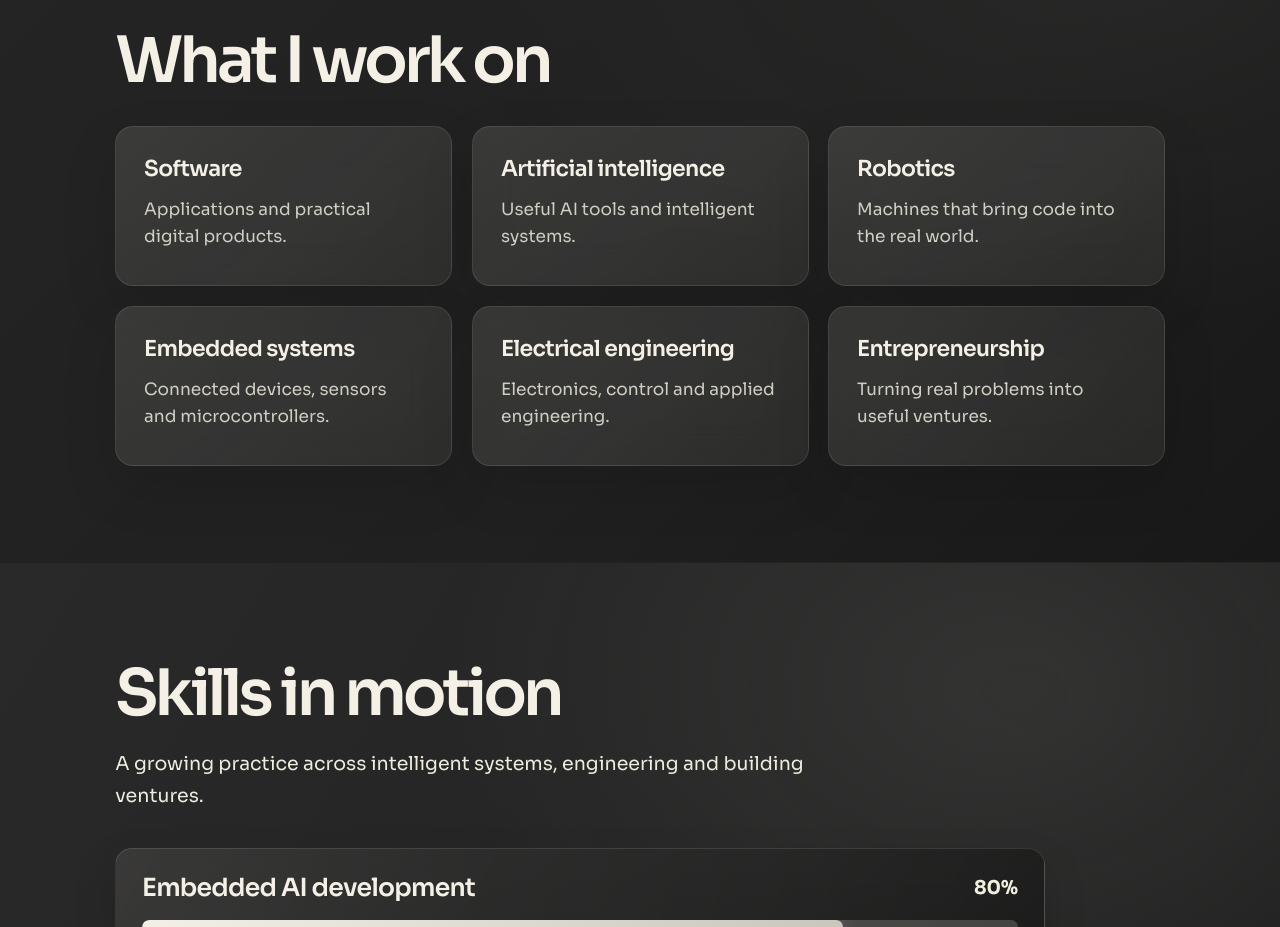
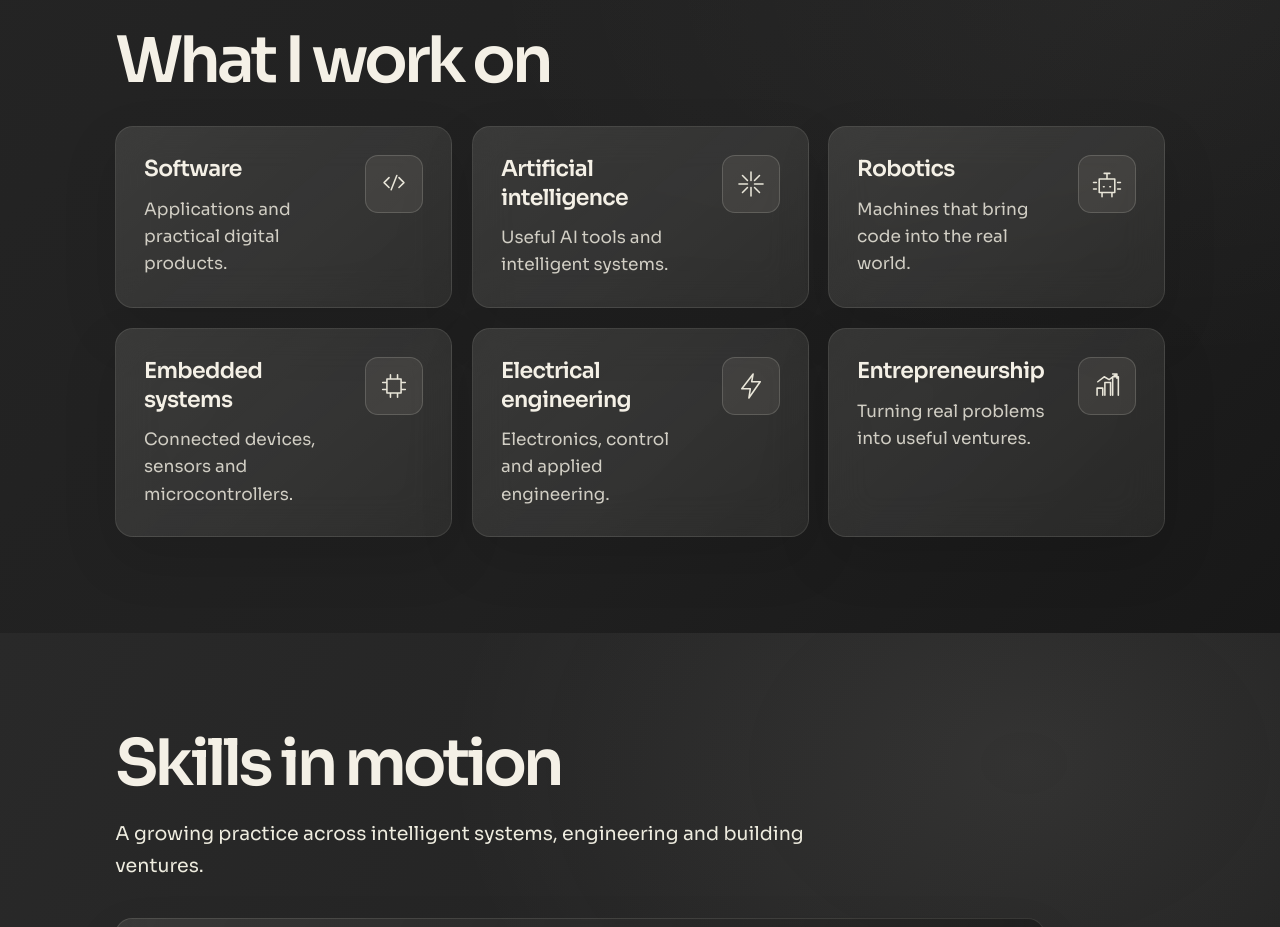
Before and after one commit to abdullibrahim733-pixel/ibrahim-portfolio, a React (Vite) app: page / in a window 1280 px wide. Shown: the part 1320-2247 px from the top of the page. Built offline with nearby package versions, Linux system fonts and the light colour scheme.

Commit message:
Add interactive focus area icons

```diff
--- a/src/App.css
+++ b/src/App.css
@@ -176,3 +176,13 @@ main{background:radial-gradient(circle at 82% 16%,rgba(244,240,230,.045),transpa
 @media(max-width:850px){.resource-catalog{grid-template-columns:1fr}}
 @media(max-width:600px){.resource-controls{padding:16px}.resource-filters{gap:8px}.resource-filters button{min-height:42px;padding-inline:13px;font-size:15px}.catalog-card{padding:22px;min-height:240px}.catalog-card p{font-size:17px}.catalog-status{font-size:14px}.resource-empty{padding:28px 20px}}
 @media(prefers-reduced-motion:reduce){.loading-screen{transition:none}.loading-progress{width:100%;animation:none}.loading-message{animation:none}}
+.focus-card{position:relative;display:grid;grid-template-columns:minmax(0,1fr) 62px;grid-template-rows:auto 1fr;column-gap:18px;align-items:start;border:1px solid rgba(244,240,230,.1);transition:transform .24s ease,background-color .24s ease,border-color .24s ease,box-shadow .24s ease}
+.focus-card h3,.focus-card p{grid-column:1;margin:0}
+.focus-card h3{margin-bottom:12px}
+.focus-card p{align-self:start}
+.focus-icon{grid-column:2;grid-row:1 / span 2;justify-self:end;display:grid;place-items:center;width:58px;height:58px;border:1px solid rgba(244,240,230,.17);border-radius:13px;background:rgba(244,240,230,.075);color:#e9e6d9;transition:transform .24s cubic-bezier(.2,.8,.2,1),background-color .24s ease,color .24s ease,box-shadow .24s ease}
+.focus-icon svg{display:block;width:34px;height:34px}
+.focus-card:hover,.focus-card:focus-visible{transform:translateY(-7px);border-color:rgba(244,240,230,.27);background-color:rgba(244,240,230,.085);box-shadow:0 28px 64px rgba(0,0,0,.27);outline:none}
+.focus-card:hover .focus-icon,.focus-card:focus-visible .focus-icon{transform:translateY(-3px) scale(1.1);background:rgba(244,240,230,.16);color:#fff;box-shadow:0 10px 25px rgba(0,0,0,.22)}
+@media(max-width:600px){.focus-card{grid-template-columns:minmax(0,1fr) 52px;column-gap:12px}.focus-icon{width:50px;height:50px}.focus-icon svg{width:30px;height:30px}}
+@media(prefers-reduced-motion:reduce){.focus-card,.focus-icon{transition:none}}
--- a/src/App.tsx
+++ b/src/App.tsx
@@ -11,6 +11,19 @@ const focusAreas = [
   ['Electrical engineering', 'Electronics, control and applied engineering.'],
   ['Entrepreneurship', 'Turning real problems into useful ventures.'],
 ]
+
+function FocusIcon({ title }: { title: string }) {
+  const paths: Record<string, string> = {
+    Software: 'M17 15 10 22l7 7M31 15l7 7-7 7M28 12l-8 20',
+    'Artificial intelligence': 'M24 7v12m0 10v12M7 24h12m10 0h12M12 12l7 7m10 10 7 7m0-24-7 7m-10 10-7 7',
+    Robotics: 'M13 17h22v19H13zM24 17V9m-5 19h1m8 0h1M9 22H5m38 0h-4M9 31H5m38 0h-4M17 36v6m14-6v6M20 9h8',
+    'Embedded systems': 'M14 14h20v20H14zM19 8v6m10-6v6M19 34v6m10-6v6M8 19h6M8 29h6m20-10h6m-6 10h6',
+    'Electrical engineering': 'm27 7-16 21h12l-2 13 16-23H25z',
+    Entrepreneurship: 'M10 37V27h8v10M21 37V19h8v18M32 37V11h8v26M11 18l9-7 7 4 11-8m-6 0h6v6',
+  }
+
+  return <svg viewBox="0 0 48 48" aria-hidden="true" fill="none" stroke="currentColor" strokeWidth="2.2" strokeLinecap="round" strokeLinejoin="round"><path d={paths[title]} /></svg>
+}
 
 const values = [
   ['Curiosity', 'I ask better questions before I choose what to build.'],
@@ -257,7 +270,7 @@ function HomePage() {
 
       <section className="focus section" id="focus">
         <h2>What I work on</h2>
-        <div className="focus-grid">{focusAreas.map(([title, description]) => <article className="glass focus-card" key={title}><h3>{title}</h3><p>{description}</p></article>)}</div>
+        <div className="focus-grid">{focusAreas.map(([title, description]) => <article className="glass focus-card" key={title} tabIndex={0}><h3>{title}</h3><p>{description}</p><span className="focus-icon"><FocusIcon title={title} /></span></article>)}</div>
       </section>
 
       <section className="skills section" id="skills">
```
